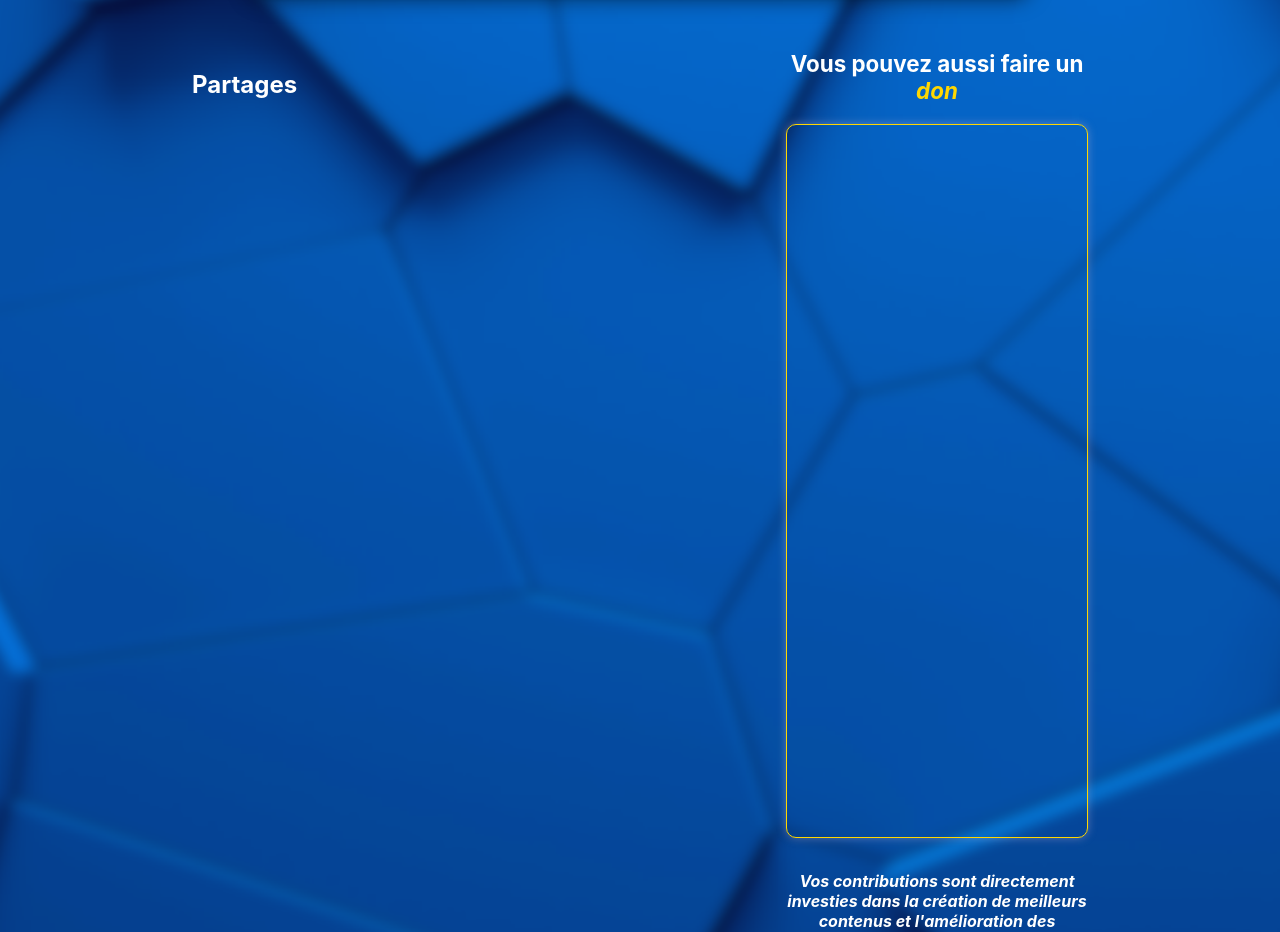
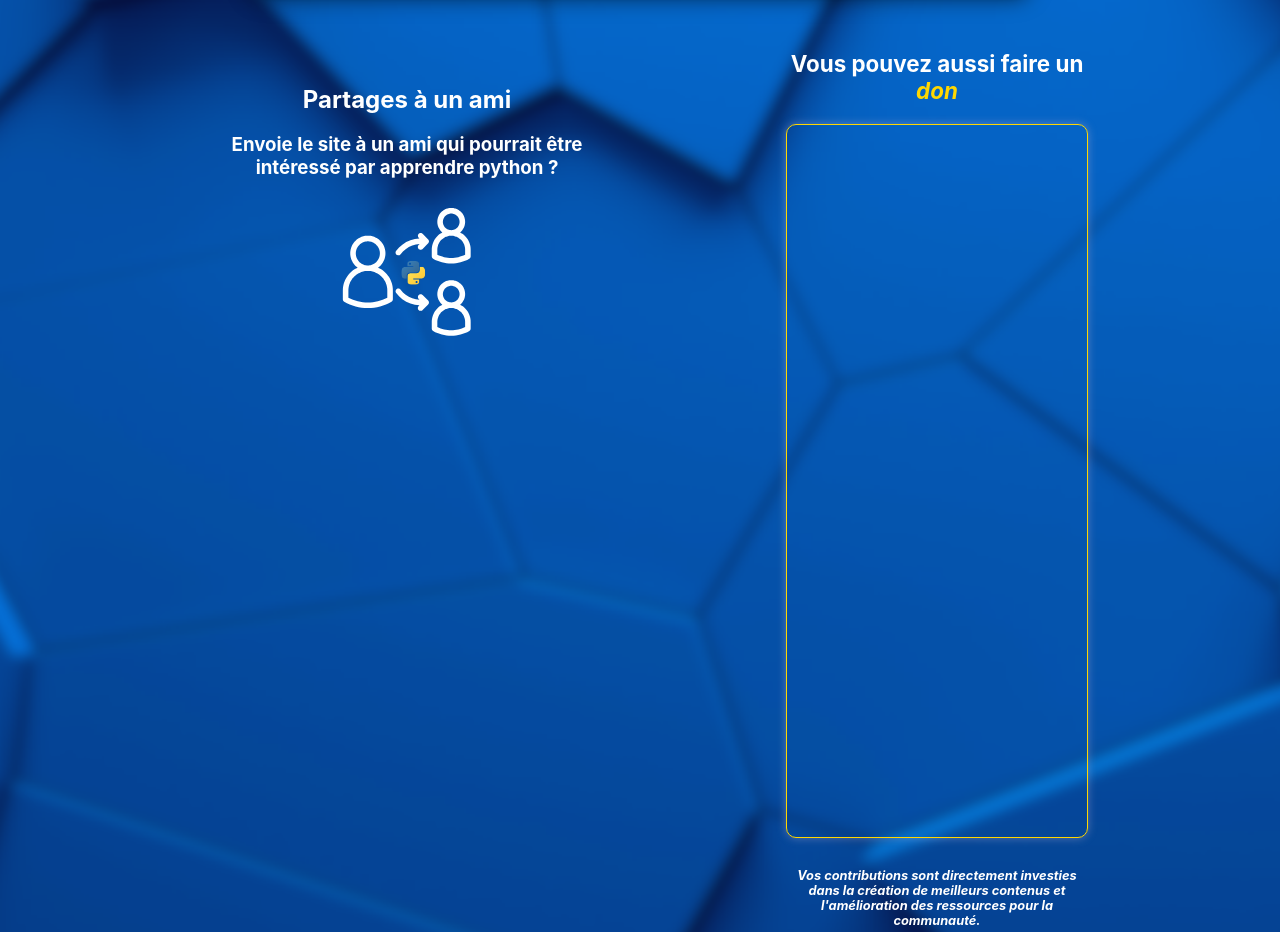
Before and after one commit to mamour-dx/learn-python-website, a React (Vite) app: page /support-me in a window 1280 px wide. Shown: the part 240-1172 px from the top of the page. Built offline with nearby package versions, Linux system fonts and the light colour scheme.

Commit message:
share it with friend

```diff
--- a/src/pages/SupportMe/SupportMe.css
+++ b/src/pages/SupportMe/SupportMe.css
@@ -46,7 +46,13 @@ h1 {
 .donation-info {
     text-align: center;
     font-style: italic;
-    font-size: 1rem;
+    font-size: 0.8rem;
+}
+.Share {
+    border-radius: 20px;
+    padding: 15px;
+    width: 400px;
+    text-align: center;
 }
 
 .avis {
--- a/src/pages/SupportMe/SupportMe.jsx
+++ b/src/pages/SupportMe/SupportMe.jsx
@@ -1,12 +1,17 @@
 import React from 'react';
 import './SupportMe.css';
+
 const SupportMe = () => {
   return (
     <div className='support-me'>
       <h1 className='glass'>Merci d'avoir utilisé mon application⭐️</h1>
       <div className='support-content'>
         <div className='Share'>
-          <h2>Partages</h2>
+          <h2 className='share'>Partages à un ami</h2>
+          <h3>Envoie le site à un ami qui pourrait être intéressé par apprendre python ?</h3>
+          <img src="src/assets/share.svg" alt="share" />
+
+
         </div>
         <div className='donate'>
           <h2 className='donation-cta'>Vous pouvez aussi faire un <a href='https://ko-fi.com/mxrcodes' className='kofi-profile' target='_blank' rel="noopener noreferrer">don</a></h2>
```
Also changed, not shown: src/assets/share.svg (added).
